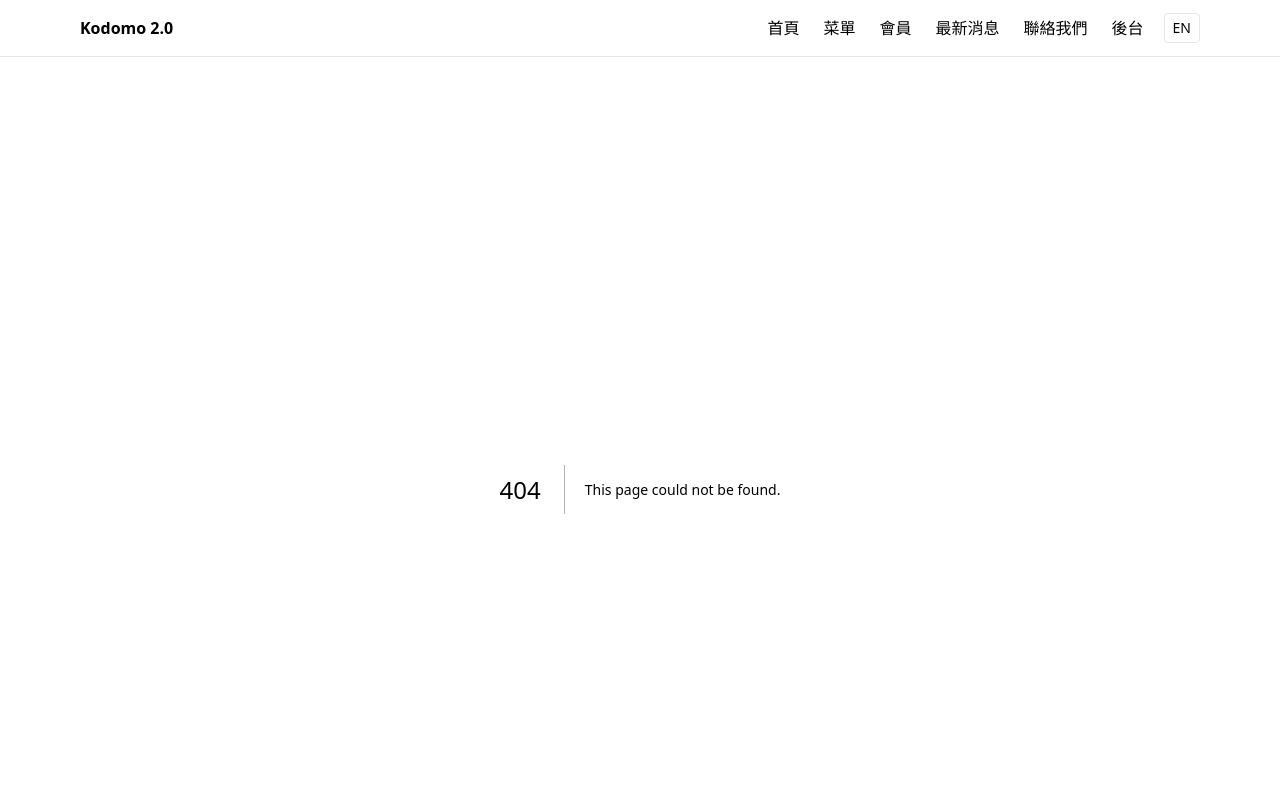
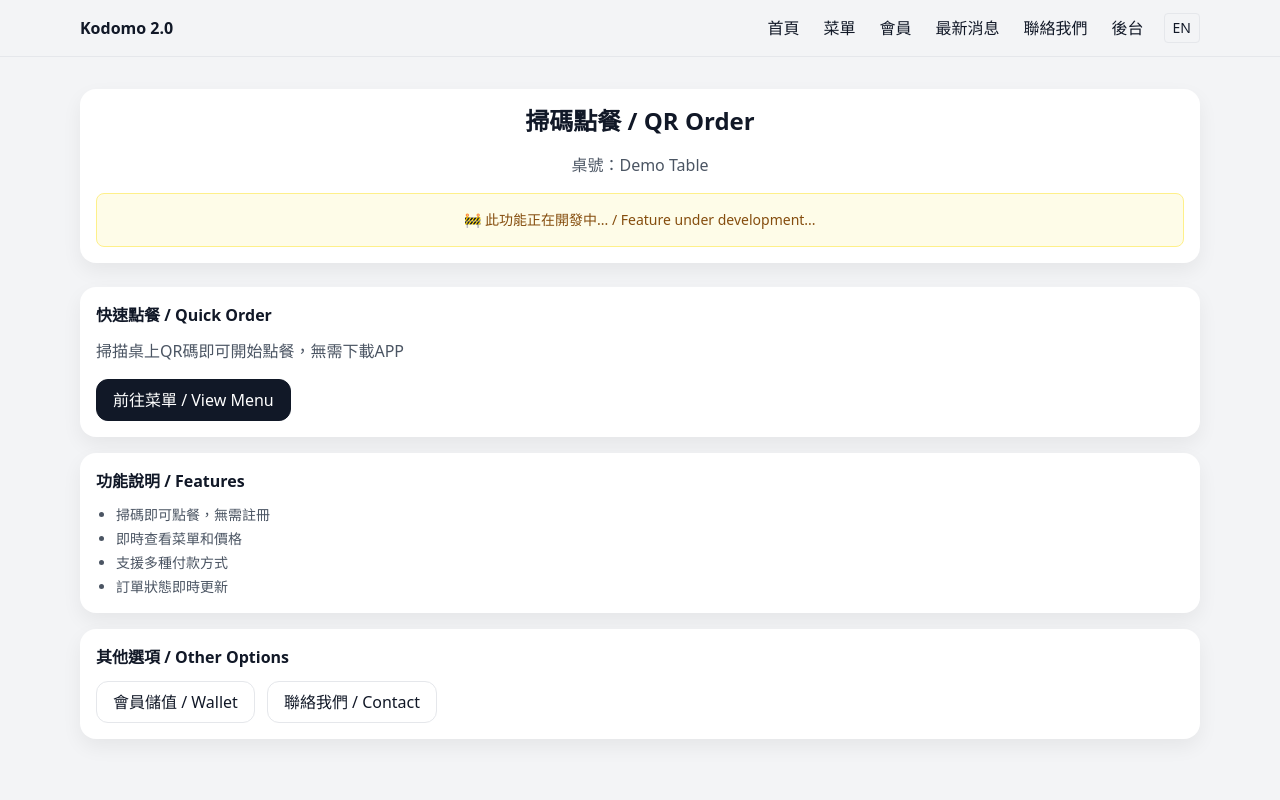
Before and after one commit to yangjizhou99/KODOMOnew, a Next.js app: page /qr/demo-table in a window 1280 px wide. Before the commit this address had no page. Shown: the top 800 px of the page. Built offline with nearby package versions, Linux system fonts and the light colour scheme.

Commit message:
fix: add missing products.json and qr demo page for vercel build

```diff
--- /dev/null
+++ b/src/app/qr/demo-table/page.tsx
@@ -0,0 +1,51 @@
+import Link from 'next/link'
+
+export default function QRDemoTablePage() {
+  return (
+    <div className="space-y-6">
+      <div className="card text-center">
+        <h1 className="text-2xl font-bold mb-4">掃碼點餐 / QR Order</h1>
+        <p className="text-gray-600 mb-4">桌號：Demo Table</p>
+        <div className="bg-yellow-50 border border-yellow-200 p-4 rounded-lg">
+          <p className="text-sm text-yellow-800">
+            🚧 此功能正在開發中... / Feature under development...
+          </p>
+        </div>
+      </div>
+
+      <div className="grid gap-4">
+        <div className="card">
+          <h2 className="font-semibold mb-3">快速點餐 / Quick Order</h2>
+          <p className="text-gray-600 mb-4">
+            掃描桌上QR碼即可開始點餐，無需下載APP
+          </p>
+          <Link href="/menu" className="btn btn-primary inline-block">
+            前往菜單 / View Menu
+          </Link>
+        </div>
+
+        <div className="card">
+          <h2 className="font-semibold mb-3">功能說明 / Features</h2>
+          <ul className="list-disc ml-5 space-y-1 text-sm text-gray-600">
+            <li>掃碼即可點餐，無需註冊</li>
+            <li>即時查看菜單和價格</li>
+            <li>支援多種付款方式</li>
+            <li>訂單狀態即時更新</li>
+          </ul>
+        </div>
+
+        <div className="card">
+          <h2 className="font-semibold mb-3">其他選項 / Other Options</h2>
+          <div className="flex gap-3">
+            <Link href="/member" className="btn">
+              會員儲值 / Wallet
+            </Link>
+            <Link href="/contact" className="btn">
+              聯絡我們 / Contact
+            </Link>
+          </div>
+        </div>
+      </div>
+    </div>
+  )
+}
```
